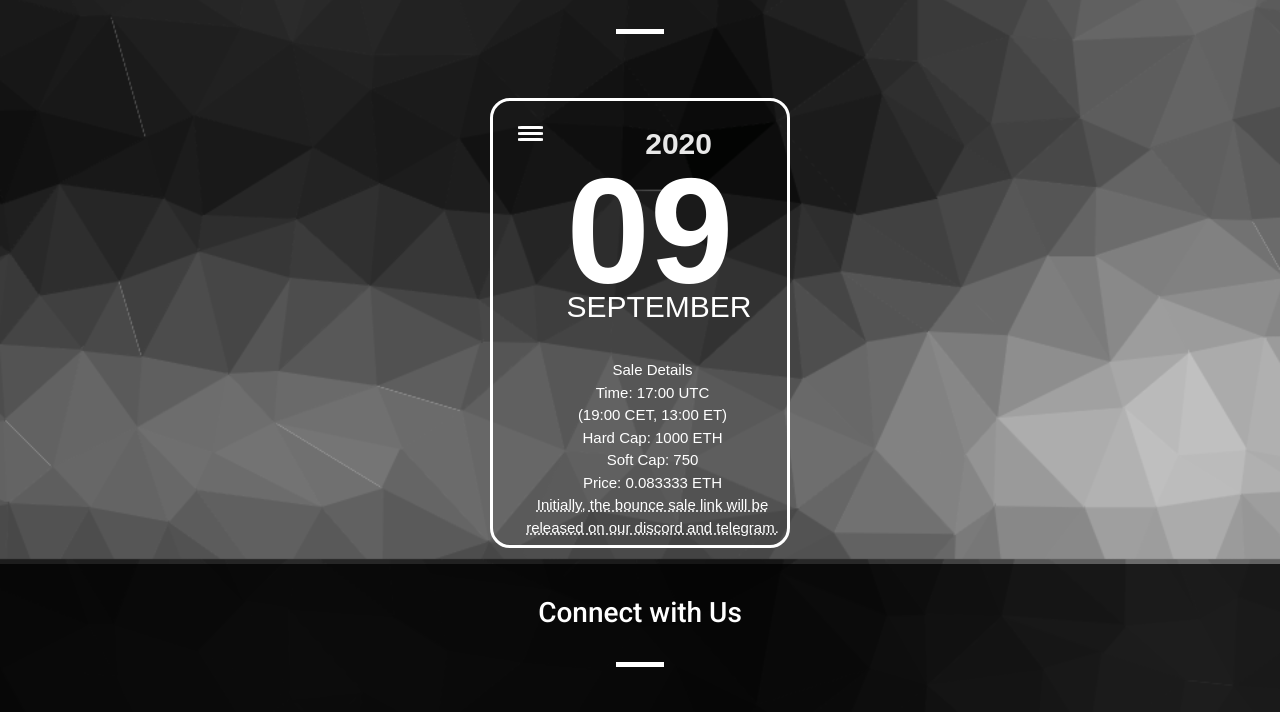
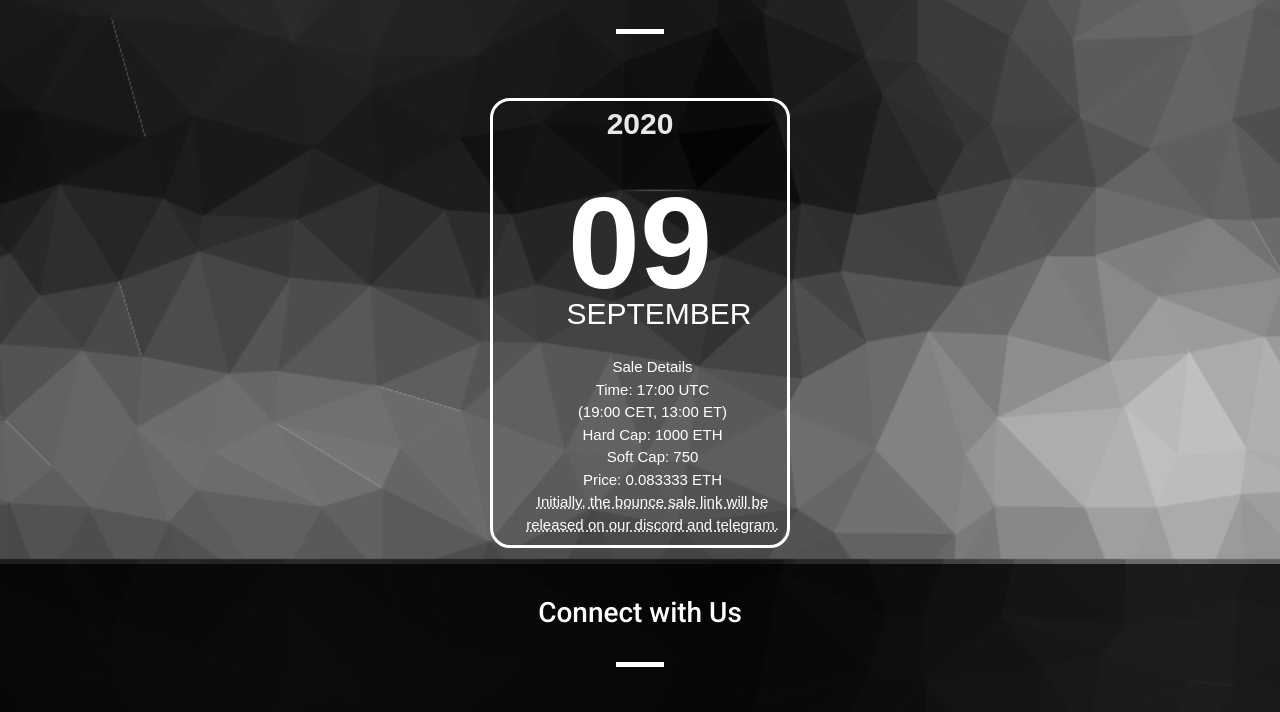
Before and after one commit to 3bhu1/3bhu1.github.io, a plain HTML site: page yfrb/index.html in a window 1280 px wide. Shown: the part 1841-2553 px from the top of the page. Drawn offline with nearby package versions, Linux system fonts and the light colour scheme.

Commit message:
event change

```diff
--- a/yfrb/css/calendar.css
+++ b/yfrb/css/calendar.css
@@ -11,10 +11,11 @@
 .year {
   color: #e8e8e8;
   font-size: 30px;
-  float: right;
-  position: relative;
-  right: 75px;
-  top: 20px;
+  float: center;
+  /* position: relative; */
+  /* right: 75px; */
+  /* top: 10px; */
+  margin: auto;
   font-weight: bold;
 }
 
@@ -189,18 +190,18 @@
 }
 
 .num-date {
-  font-size: 150px;
+  font-size: 130px;
   width: 50%;
   margin: 0 auto;
-  font-weight: 700;
+  font-weight: 600;
 }
 
 .day {
   width: 50%;
-  margin: 0px auto;
+  margin: auto;
   font-size: 30px;
   position: relative;
-  bottom: 60px;
+  bottom: 50px;
 }
 
 .current-events {
--- a/yfrb/index.html
+++ b/yfrb/index.html
@@ -141,15 +141,6 @@
           <div class="col-md-12">
             <div class="calendar-left">
               <div class="year">2020</div>
-              <div class="hamburger">
-                <div class="burger-line"></div>
-                <!-- burger-line -->
-                <div class="burger-line"></div>
-                <!-- burger-line -->
-                <div class="burger-line"></div>
-                <!-- burger-line -->
-              </div>
-              <!-- hamburger -->
 
               <div class="num-date">09</div>
               <!--num-date -->
```
